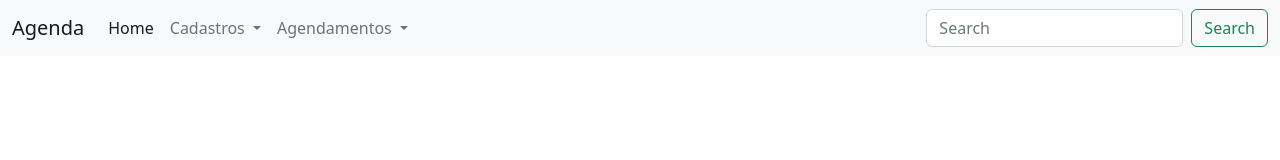
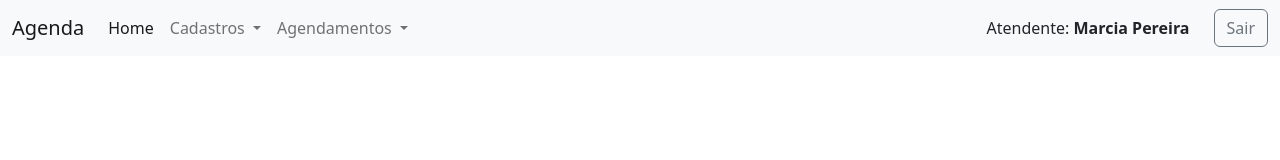
Before and after one commit to bootcampfullstack/appointment-conception, a plain HTML site: page index.html in a window 1280 px wide. Drawn offline with nearby package versions, Linux system fonts and the light colour scheme.

Commit message:
closes #5 - Added logout and user's name

```diff
--- a/prototype/components/navbar/navbar.html
+++ b/prototype/components/navbar/navbar.html
@@ -41,10 +41,12 @@
           </li>
 
         </ul>
-        <form class="d-flex" role="search">
-          <input class="form-control me-2" type="search" placeholder="Search" aria-label="Search">
-          <button class="btn btn-outline-success" type="submit">Search</button>
-        </form>
+        <div class="d-flex">
+          <div class="my-auto me-4">
+              Atendente: <span class="fw-bold">Marcia Pereira</span>
+          </div>
+            <button class="btn btn-outline-secondary" type="submit">Sair</button>
+        </div>
       </div>
     </div>
   </nav>
```
